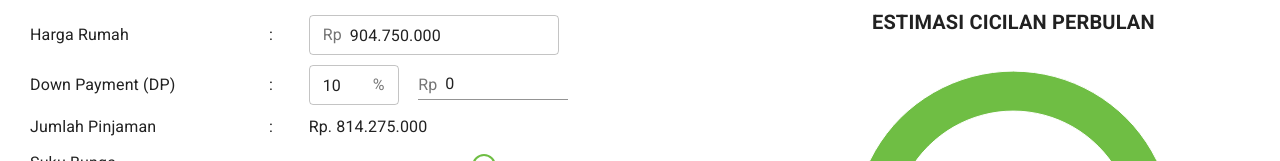
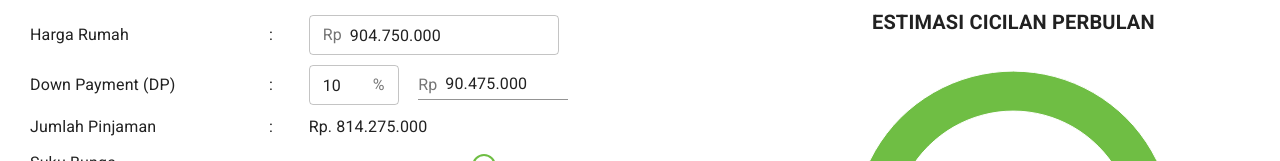
Before and after one commit to ajiyudhanto/saving-goal-calc, a Next.js app: page /kpr in a window 1280 px wide. Shown: the top 161 px of the page. Built offline with nearby package versions, Linux system fonts and the light colour scheme.

Commit message:
changing totalDP default value

```diff
--- a/pages/kpr.js
+++ b/pages/kpr.js
@@ -68,7 +68,7 @@ const CustomTooltip = ({ active, payload, label }) => {
 export default function KPR () {
   const [houseCost, setHouseCost] = useState('904.750.000')
   const [downPayment, setDownPayment] = useState('10')
-  const [totalDP, setTotalDP] = useState('0')
+  const [totalDP, setTotalDP] = useState('90.475.000')
   const [sukuBunga, setSukuBunga] = useState(58)
   const [sukuBungaCommit, setSukuBungaCommit] = useState(58)
   const [jangkaWaktu, setJangkaWaktu] = useState(15)
```
